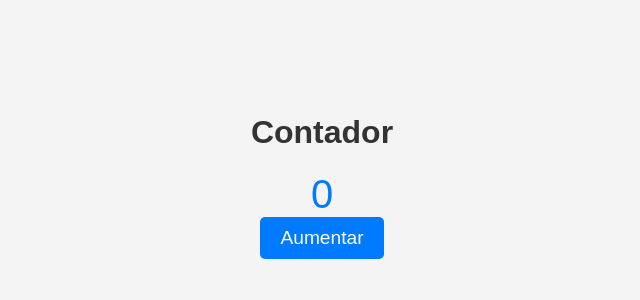
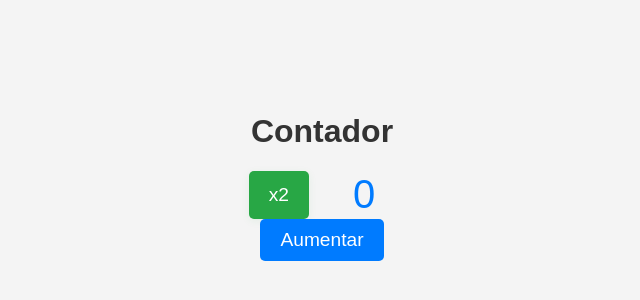
Before and after one commit to MiguelAC3/el-peor-contador-del-mundo, a plain HTML site: page index.html in a window 1280 px wide. Shown: the part 224-524 px from the top of the page, without its empty margins (318-958 px from the left). Drawn offline with Linux system fonts and the light colour scheme.

Commit message:
se agrega multiplicador

```diff
--- a/index.html
+++ b/index.html
@@ -8,8 +8,11 @@
 </head>
 <body>
     <h1>Contador</h1>
-    <div>
-        <span id="numero">0</span>
+    <div style="display: flex; align-items: center; gap: 24px;">
+        <button id="btnMultiplicar" style="height: 48px;">x2</button>
+        <div>
+            <span id="numero">0</span>
+        </div>
     </div>
     <button id="btnIncrementar">Aumentar</button>
     <script src="script.js"></script>
--- a/script.js
+++ b/script.js
@@ -1,9 +1,15 @@
-// Script para aumentar el número al hacer clic en el botón
+// Script para aumentar y multiplicar el número al hacer clic en los botones
 const numeroSpan = document.getElementById('numero');
 const btnIncrementar = document.getElementById('btnIncrementar');
+const btnMultiplicar = document.getElementById('btnMultiplicar');
 let contador = 0;
 
 btnIncrementar.addEventListener('click', () => {
 	contador++;
 	numeroSpan.textContent = contador;
 });
+
+btnMultiplicar.addEventListener('click', () => {
+	contador *= 2;
+	numeroSpan.textContent = contador;
+});
--- a/styles.css
+++ b/styles.css
@@ -1,3 +1,18 @@
+#btnMultiplicar {
+	padding: 10px 20px;
+	font-size: 1.2rem;
+	background: #28a745;
+	color: #fff;
+	border: none;
+	border-radius: 5px;
+	cursor: pointer;
+	transition: background 0.2s;
+	box-shadow: 0 2px 8px rgba(40,167,69,0.08);
+}
+
+#btnMultiplicar:hover {
+	background: #218838;
+}
 body {
 	font-family: Arial, sans-serif;
 	background: #f4f4f4;
```
